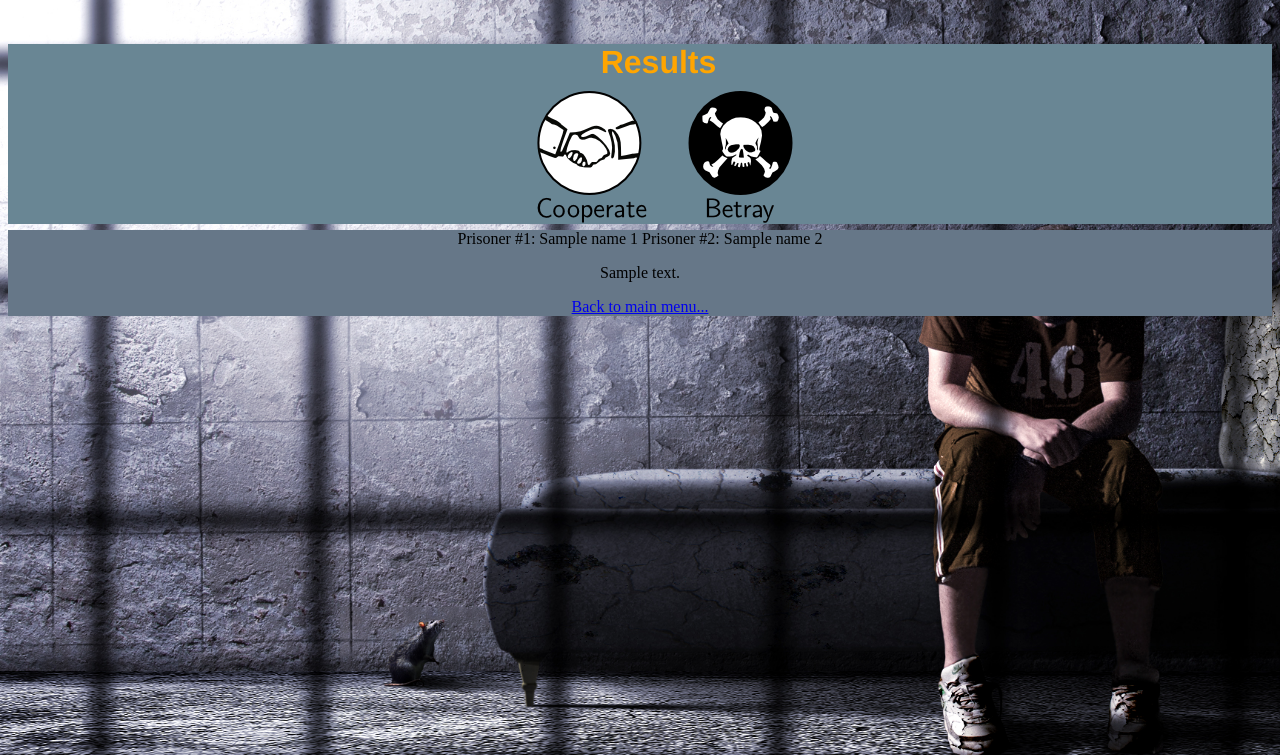
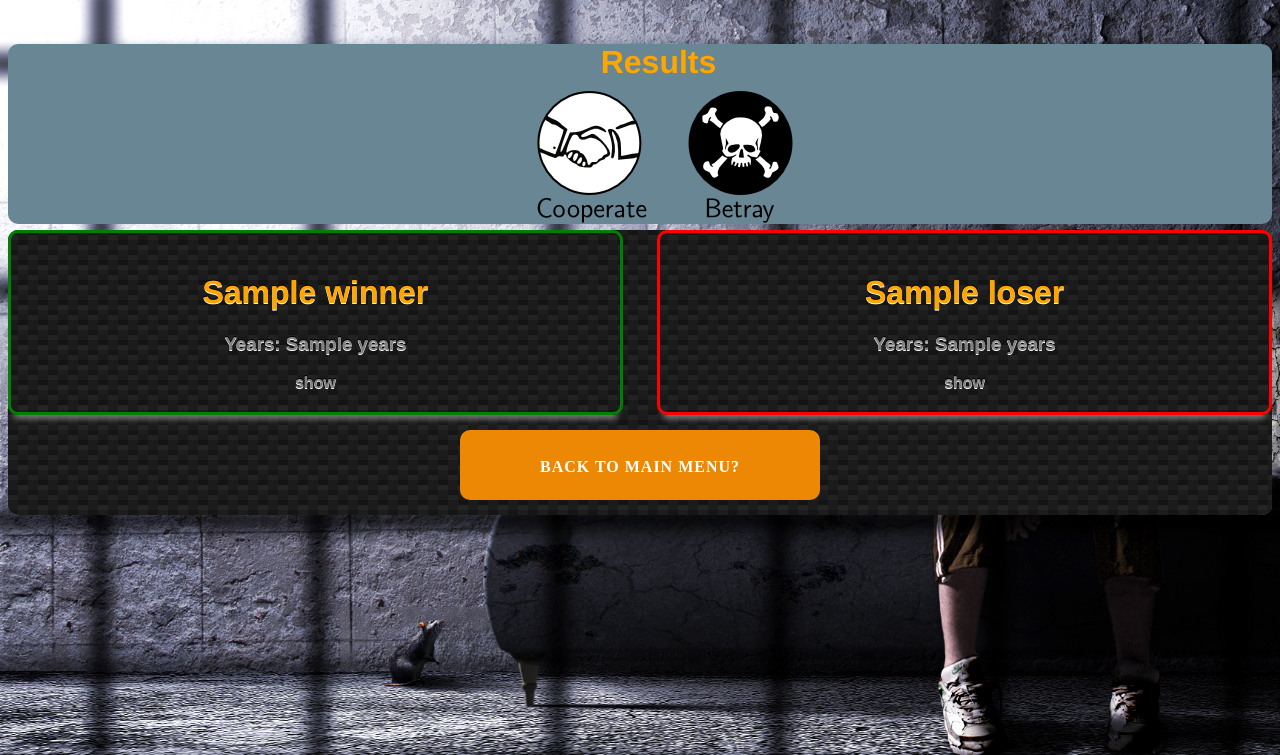
Before and after one commit to TheCoreMan/Prisoners-dilemma, a Django app: template web/prisoner/game/templates/game/results.html in a window 1280 px wide. Shown: the top 755 px of the page. Run offline with Django 3.2, Linux system fonts and the light colour scheme; the template is opened without the code that fills it: most values are stand-ins (such as "Sample title", 1, 10 or a date in 2020).

Commit message:
Better results page
Pass the objects and updated the HTML and CSS files

```diff
--- a/web/prisoner/game/game_engine/prisoner_DAL.py
+++ b/web/prisoner/game/game_engine/prisoner_DAL.py
@@ -13,5 +13,5 @@ def get_prisoner(which):
         return Prisoner.objects.all()[which]
 
 
-def end():
+def delete_players_from_db():
     Prisoner.objects.all().delete()
--- a/web/prisoner/game/static/prisoner/component.css
+++ b/web/prisoner/game/static/prisoner/component.css
@@ -680,6 +680,7 @@
 	-webkit-backface-visibility: hidden;
 	-moz-backface-visibility: hidden;
 	backface-visibility: hidden;
+	border-radius: 10px;
 }
 
 .btn-5:active {
@@ -720,6 +721,8 @@
 	-moz-transform: translateY(300%);
 	-ms-transform: translateY(300%);
 	transform: translateY(300%);
+	border-radius: 10px;
+	border: 3px;
 }
 
 .btn-5a:before {
--- /dev/null
+++ b/web/prisoner/game/static/prisoner/results.css
@@ -0,0 +1,159 @@
+.players {
+    float:center;
+    width: 100%;
+    border-radius: 10px;
+    align: center;
+
+    background:
+    linear-gradient(27deg, #151515 5px, transparent 5px) 0 5px,
+    linear-gradient(207deg, #151515 5px, transparent 5px) 10px 0px,
+    linear-gradient(27deg, #222 5px, transparent 5px) 0px 10px,
+    linear-gradient(207deg, #222 5px, transparent 5px) 10px 5px,
+    linear-gradient(90deg, #1b1b1b 10px, transparent 10px),
+    linear-gradient(#1d1d1d 25%, #1a1a1a 25%, #1a1a1a 50%, transparent 50%, transparent 75%, #242424 75%, #242424);
+    background-color: #131313;
+    background-size: 20px 20px;
+}
+
+.player {
+    border:3px solid;
+    border-radius: 10px;
+    padding: 20px 20px 20px 20px;
+    font-family: 'Libre Baskerville', sans-serif;
+    text-align: center;
+    width: 45%
+}
+    .player.h1 {
+        display: inline-block;
+        position: relative;
+    }
+    .player.h2 {
+        display: block;
+        margin: 0;
+    }
+
+#winner {
+    border: solid green;
+    float:left;
+}
+
+#loser {
+    border: solid red;
+    float:right;
+    align:right
+}
+
+
+#results {
+    width: 100%;
+    background-color: #667788;
+    margin: 6 auto;
+    top: 0;
+    left: 0;
+    text-align: center;
+    z-index: 10000;
+    position: relative;
+    border-radius: 10px;
+}
+
+
+/* show/hide */
+
+input#show1, input#hide1 {
+    display:none;
+}
+
+span#strategy1 {
+    display: block;
+    -webkit-transition: opacity 1s ease-out;
+    transition: opacity 1s ease-out;
+    opacity: 0;
+    height: 0;
+    font-size: 0;
+    overflow: hidden;
+    text-align: left;
+    float: left;
+}
+
+input#show1:checked ~ .show1:before {
+    content: ""
+}
+input#show1:checked ~ .hide1:before {
+    content: "hide"
+}
+
+input#hide1:checked ~ .hide1:before {
+    content: ""
+}
+input#hide1:checked ~ .show1:before {
+    content: "show"
+}
+input#show1:checked ~ span#strategy1 {
+    opacity: 1;
+    font-size: 100%;
+    height: auto;
+}
+input#hide1:checked ~ span#strategy1 {
+    display: block;
+    -webkit-transition: opacity 1s ease-out;
+    transition: opacity 1s ease-out;
+    opacity: 0;
+    height: 0;
+    font-size: 0;
+    overflow: hidden;
+}
+
+input#show2, input#hide2 {
+    display:none;
+}
+
+span#strategy2 {
+    display: block;
+    -webkit-transition: opacity 1s ease-out;
+    transition: opacity 1s ease-out;
+    opacity: 0;
+    height: 0;
+    font-size: 0;
+    overflow: hidden;
+    text-align: left;
+    float: left;
+}
+
+input#show2:checked ~ .show2:before {
+    content: ""
+}
+input#show2:checked ~ .hide2:before {
+    content: "hide"
+}
+
+input#hide2:checked ~ .hide2:before {
+    content: ""
+}
+input#hide2:checked ~ .show2:before {
+    content: "show"
+}
+input#show2:checked ~ span#strategy2 {
+    opacity: 1;
+    font-size: 100%;
+    height: auto;
+}
+input#hide2:checked ~ span#strategy2 {
+    display: block;
+    -webkit-transition: opacity 1s ease-out;
+    transition: opacity 1s ease-out;
+    opacity: 0;
+    height: 0;
+    font-size: 0;
+    overflow: hidden;
+}
+
+.box {
+    text-shadow:#fff 0px 1px 0, #000 0 -1px 0;
+    font-weight:bold; color:#808080;
+}
+
+.effect1{
+	-webkit-box-shadow: 0 10px 6px -6px #777;
+	   -moz-box-shadow: 0 10px 6px -6px #777;
+	        box-shadow: 0 10px 6px -6px #777;
+}
--- a/web/prisoner/game/static/prisoner/style.css
+++ b/web/prisoner/game/static/prisoner/style.css
@@ -7,6 +7,7 @@
     text-align: center;
     z-index: 10000;
     position: relative;
+    border-radius: 10px;
 }
 
 #header {
@@ -23,20 +24,6 @@
     margin: 44px 0px 0px 37px;
 }
 
-#results {
-    width: 100%;
-    background-color: #667788;
-    margin: 6 auto;
-    top: 0;
-    left: 0;
-    text-align: center;
-    text-color: orange;
-    text-align: center;
-    font-family: "Helvetica Neue"
-    z-index: 10000;
-    position: relative;
-}
-
 h1 {
     color: orange;
     text-align: center;
@@ -51,10 +38,18 @@ body {
 #menu {
     margin-left: auto;
     margin-right: auto;
-    background: #698694;
+    background:
+    linear-gradient(27deg, #151515 5px, transparent 5px) 0 5px,
+    linear-gradient(207deg, #151515 5px, transparent 5px) 10px 0px,
+    linear-gradient(27deg, #222 5px, transparent 5px) 0px 10px,
+    linear-gradient(207deg, #222 5px, transparent 5px) 10px 5px,
+    linear-gradient(90deg, #1b1b1b 10px, transparent 10px),
+    linear-gradient(#1d1d1d 25%, #1a1a1a 25%, #1a1a1a 50%, transparent 50%, transparent 75%, #242424 75%, #242424);
+    background-color: #131313;
+    background-size: 20px 20px;
     padding: 20px 30px 20px 30px;
     border: none;
-    border-radius: 5px;
+    border-radius: 10px;
 }
 
 #menu-buttons {
--- a/web/prisoner/game/templates/game/results.html
+++ b/web/prisoner/game/templates/game/results.html
@@ -1,6 +1,8 @@
 {% load staticfiles %}
 
 <link rel="stylesheet" type="text/css" href="{% static 'prisoner/style.css' %}" />
+<link rel="stylesheet" type="text/css" href="{% static 'prisoner/results.css' %}" />
+<link rel="stylesheet" type="text/css" href="{% static 'prisoner/component.css' %}" />
 
 <div id="headerwrapper">
     <div id="header">
@@ -9,12 +11,37 @@
     </div>
 </div>
 <div id="results">
-    <label>
-        <span>Prisoner #1: {{ name_1 }}</span>
-        <span>Prisoner #2: {{ name_2 }}</span>
-    </label>
-    <p>
-        {{ results_text }}
-    </p>
-    <a href="{% url 'game:index' %}">Back to main menu...</a>
+    <div class="players">
+        <div id="winner" class="player box effect1">
+            <h1> {{ winner.name }} </h1>
+            <h3>Years: {{ winner.years }}</h3>
+
+            <input type="radio" id="show1" name="group1">
+            <input type="radio" id="hide1" name="group1" checked>
+            <label for="hide1" class="hide1"></label>
+            <label for="show1" class="show1"></label>
+            <span id="strategy1">
+                <pre>{{ winner.strategy }}</pre>
+            </span>
+
+            <!--<div class="strategy">Hover to see strategy...<div class="showme"></div></div>-->
+        </div>
+        <div id="loser" class="player box effect1">
+            <h1> {{ loser.name }} </h1>
+            <h3>Years: {{ loser.years }}</h3>
+
+            <input type="radio" id="show2" name="group2" />
+            <input type="radio" id="hide2" name="group2" checked />
+            <label for="hide2" class="hide2"></label>
+            <label for="show2" class="show2"></label>
+            <span id="strategy2">
+                <pre>{{ loser.strategy }}</pre>
+            </span>
+        </div>
+        <br style="clear:both;" />
+
+        <button class="btn btn-5 btn-5a icon-arrow-left" onclick="window.location.href='{% url 'game:index' %}'">
+            <span>Back to main menu?</span>
+        </button>
+    </div>
 </div>
```
Also changed, not shown: web/prisoner/game/game_engine/game.py (+2 -9 lines), web/prisoner/game/views.py (+13 -8 lines).
